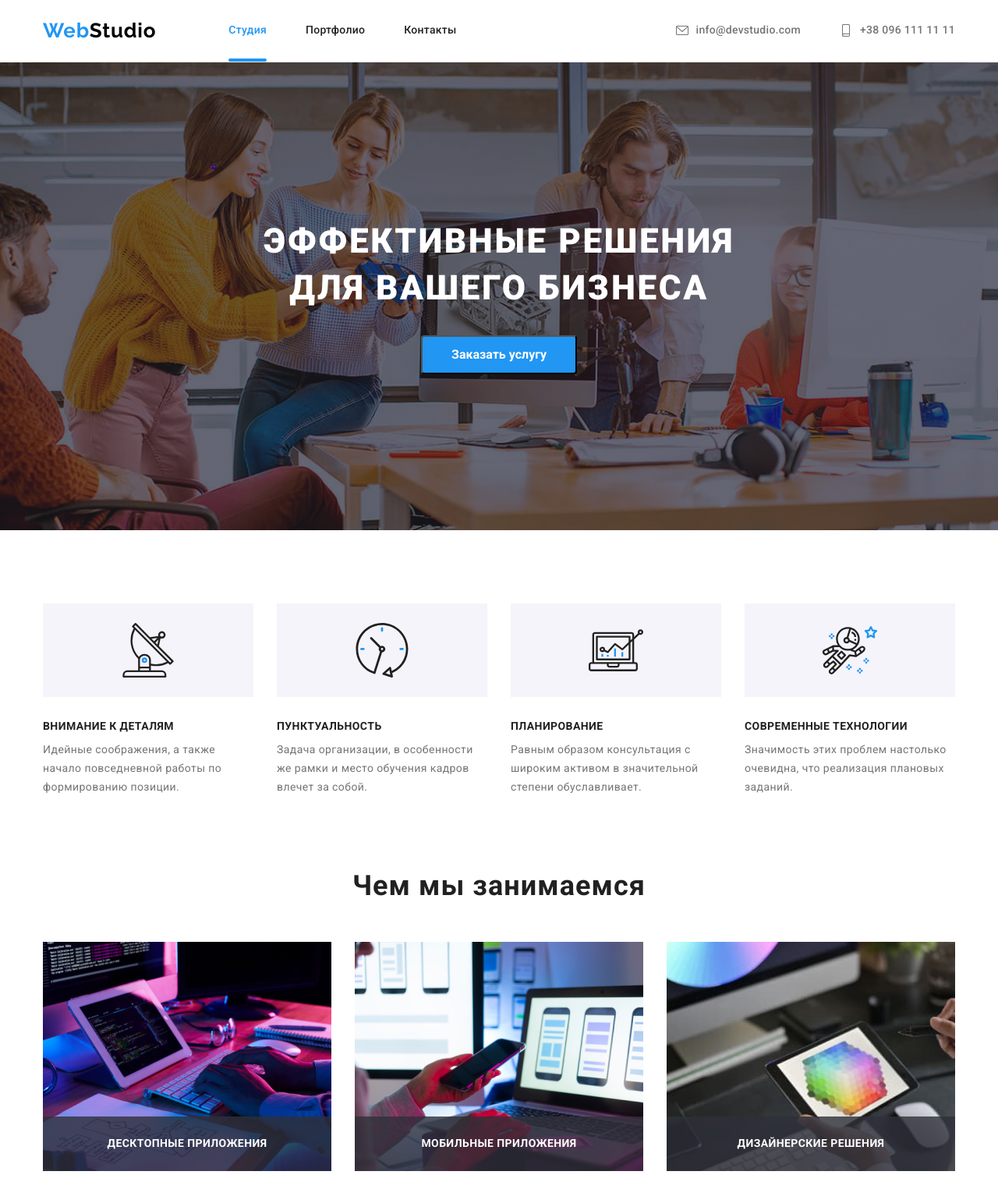
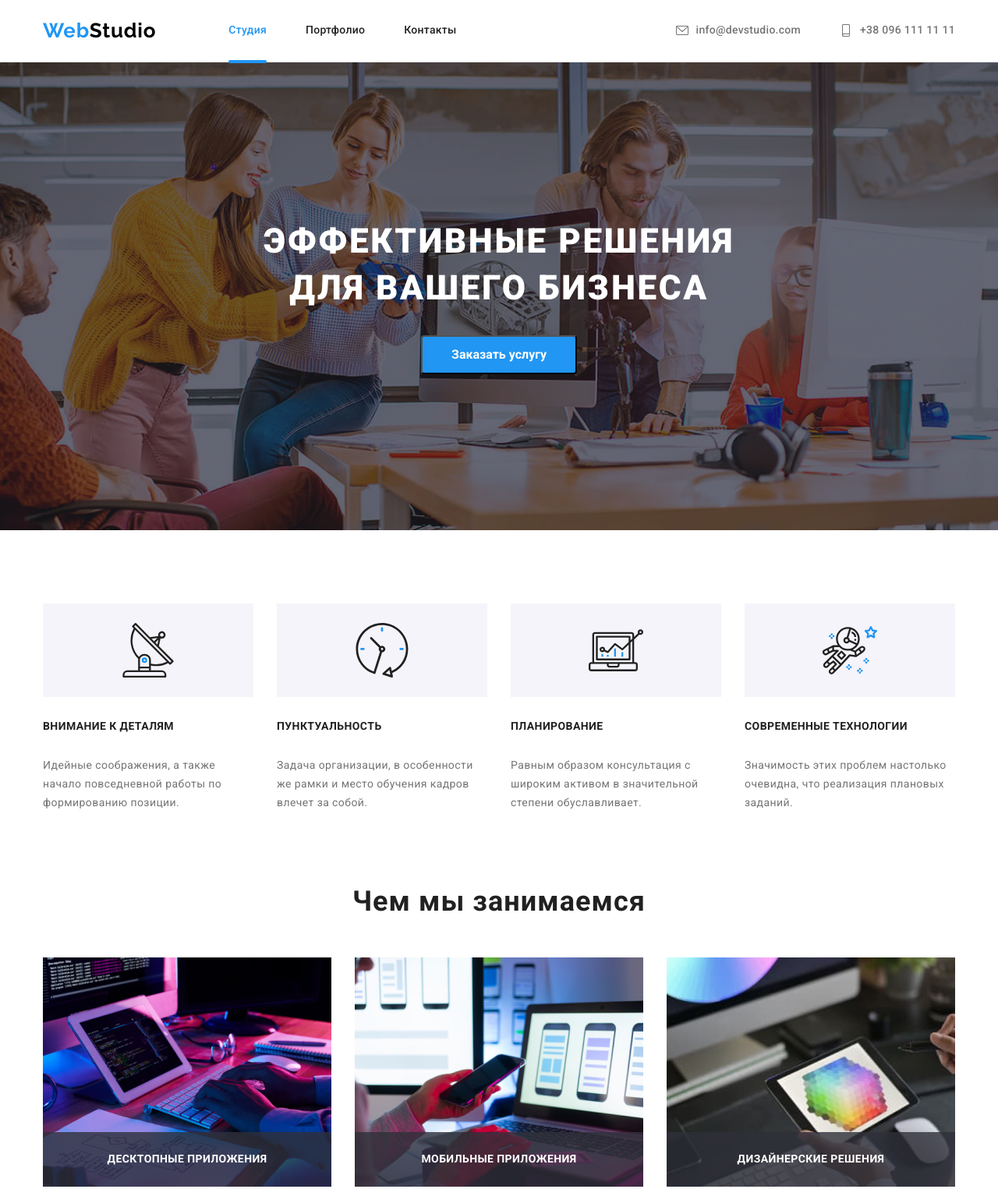
Before and after one commit to MariaStreltsova/goit-markup-hw-08, a plain HTML site: page index.html in a window 1280 px wide. Shown: the top 1525 px of the page at 78% size. Drawn offline with nearby package versions, Linux system fonts and the light colour scheme.

Commit message:
site-header update

```diff
--- a/sass/components/_contacts.scss
+++ b/sass/components/_contacts.scss
@@ -9,6 +9,8 @@
     flex-direction: row;
     align-items: center;
     margin-left: auto;
+    padding-top: 0;
+    padding-bottom: 0;
   }
 }
 .contacts-list__item {
--- a/sass/layout/_benefits.scss
+++ b/sass/layout/_benefits.scss
@@ -7,10 +7,10 @@
   @media screen and (min-width: 768px) {
     display: flex;
     flex-wrap: wrap;
-    margin-left: -15px;
-    margin-top: -15px;
-    padding-left: 0;
-    padding-right: 0;
+    margin-left: -30px;
+    margin-top: -30px;
+    // padding-left: 0;
+    // padding-right: 0;
   }
   @media screen and (min-width: 1200px) {
     margin-left: -30px;
@@ -22,9 +22,9 @@
 .benefits-list__item {
   margin-bottom: 30px;
   @media screen and (min-width: 768px) {
-    flex-basis: calc(100% / 2 - 15px);
-    margin-left: 15px;
-    margin-top: 15px;
+    flex-basis: calc(100% / 2 - 30px);
+    margin-left: 30px;
+    margin-top: 30px;
   }
   @media screen and (min-width: 1200px) {
     flex-basis: calc(100% / 4 - 30px);
@@ -55,6 +55,7 @@
   text-align: center;
   @media screen and (min-width: 768px) {
     text-align: start;
+    margin-bottom: 30px;
   }
 }
 .benefits-list__text {
--- a/sass/layout/_header.scss
+++ b/sass/layout/_header.scss
@@ -1,11 +1,22 @@
+.site-header {
+  border-bottom: 1px solid var(--header-border-color);
+  padding-top: 10px;
+  padding-bottom: 10px;
+  @media screen and (min-width: 768px) {
+    padding-top: 21px;
+    padding-bottom: 21px;
+  }
+
+  @media screen and (min-width: 1200px) {
+    padding-top: 24px;
+    padding-bottom: 25px;
+  }
+}
 .header-container {
   display: flex;
   align-items: center;
   justify-content: space-between;
   width: 100%;
-  border-bottom: 1px solid var(--header-border-color);
-  padding-top: 24px;
-  padding-bottom: 25px;
 }
 .header-navigation {
   display: flex;
@@ -13,6 +24,8 @@
 }
 
 .header-navigation__contacts {
+  padding-top: 26px;
+  padding-bottom: 26px;
   @media screen and (min-width: 1200px) {
     display: flex;
     align-items: center;
--- a/sass/layout/_navigation.scss
+++ b/sass/layout/_navigation.scss
@@ -35,8 +35,11 @@
     position: absolute;
     border-radius: 2px;
     left: 0;
-    bottom: -32px;
+    bottom: -35px;
     transition: color var(--transition-duration-timing-function);
+    @media screen and (min-width: 1200px) {
+      bottom: -34px;
+    }
     &:hover,
     &:focus {
       color: var(--accent-text-color);
--- a/sass/layout/_team.scss
+++ b/sass/layout/_team.scss
@@ -1,5 +1,4 @@
 .team {
-
   margin-left: auto;
   margin-right: auto;
   background-color: var(--background-aditional-color);
@@ -15,6 +14,7 @@
   @media screen and (min-width: 1200px) {
     font-size: 36px;
     line-height: 1.16;
+    margin-bottom: 50px;
   }
 }
 .team-item__text {
@@ -73,7 +73,6 @@ img {
     margin-left: 30px;
     margin-top: 30px;
     margin-bottom: 0;
-
   }
 }
 .team-item {
```
Also changed, not shown: css/main.css, css/main.min.css, 2 other files.
